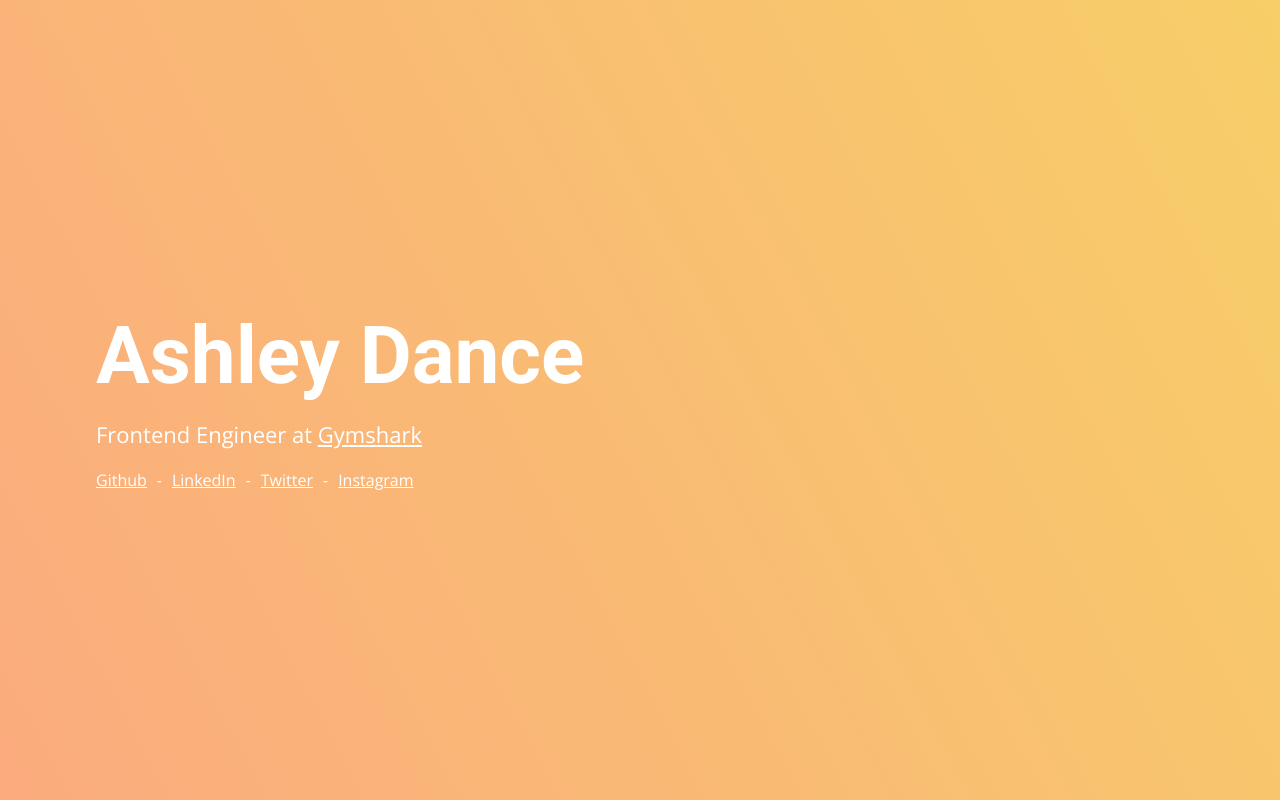
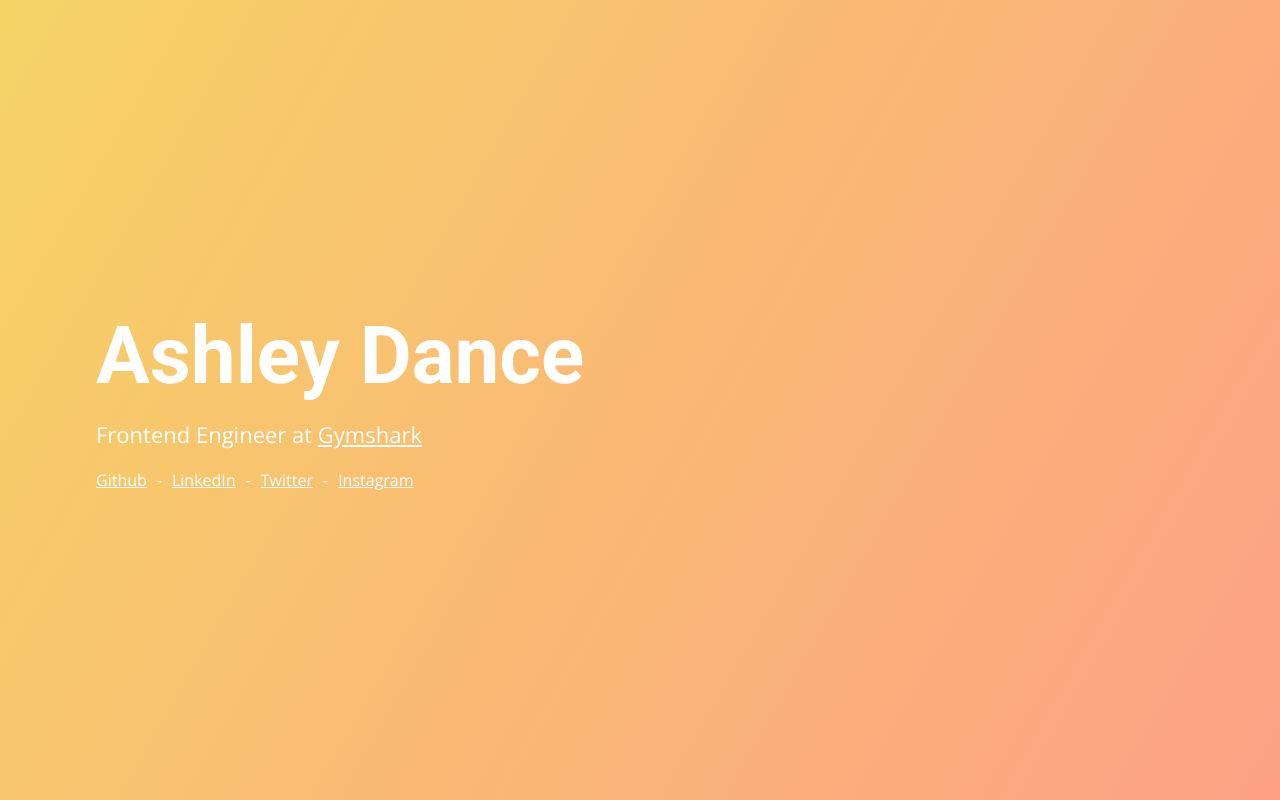
Before and after one commit to ashleydance/personal-site-2020, a Next.js app: page / in a window 1280 px wide. Built offline with nearby package versions, Linux system fonts and the light colour scheme.

Commit message:
Update the orange

```diff
--- a/components/Hero/styles.js
+++ b/components/Hero/styles.js
@@ -4,8 +4,8 @@ import { device } from '../../theme/media';
 export const Hero = styled.div`
     padding: 0 6em;
     height: 100vh;
-    background-color: #FBAB7E;
-    background-image: linear-gradient(62deg, #FBAB7E 0%, #F7CE68 100%);
+    background-color: ${(props) => props.theme.colours};
+    background-image: linear-gradient(120deg, #f6d365 0%, #fda085 100%);
     display: flex;
     align-items: center;
 
--- a/container/Page.jsx
+++ b/container/Page.jsx
@@ -18,7 +18,7 @@ const GlobalStyle = createGlobalStyle`
 const theme = {
   colours: {
     white: '#ffffff',
-    orange: '#FBAB7E',
+    orange: '#f6d365',
   },
   fonts: {
     heading: 'Roboto, sans-serif',
```
